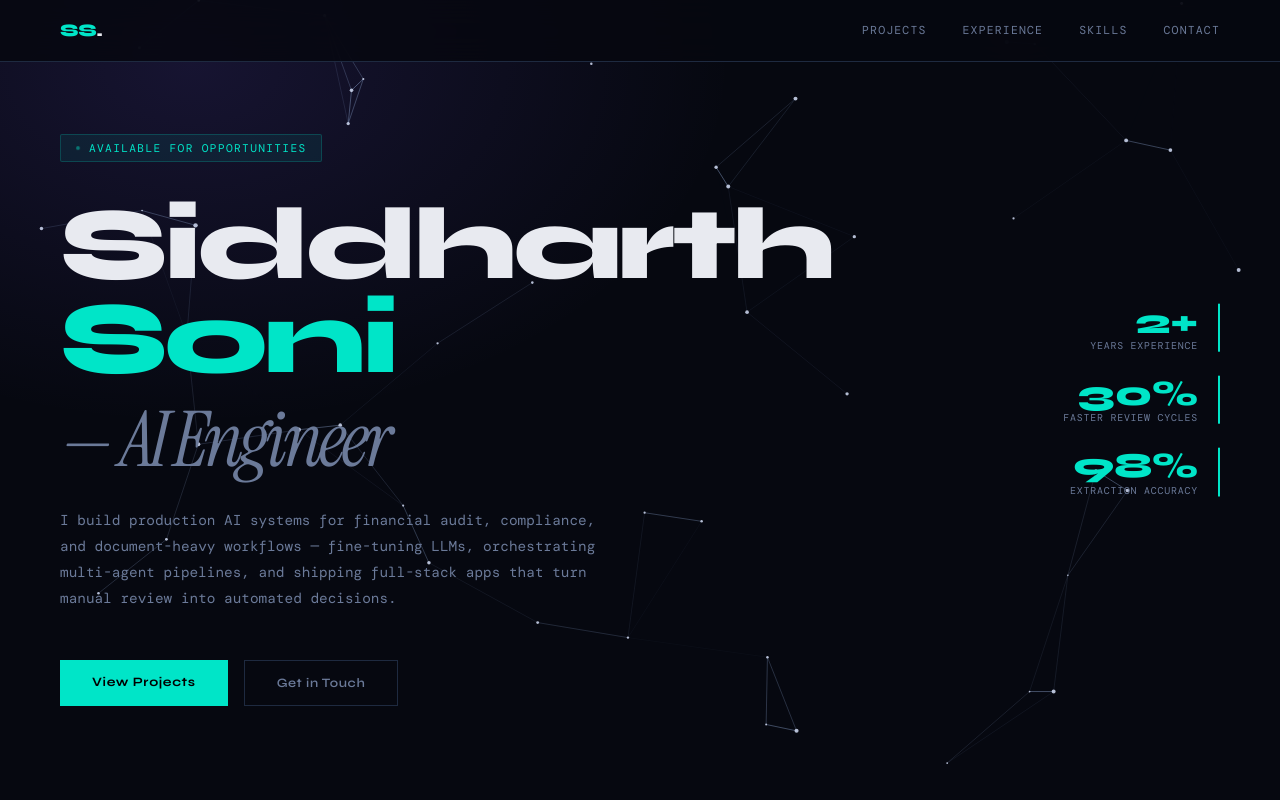
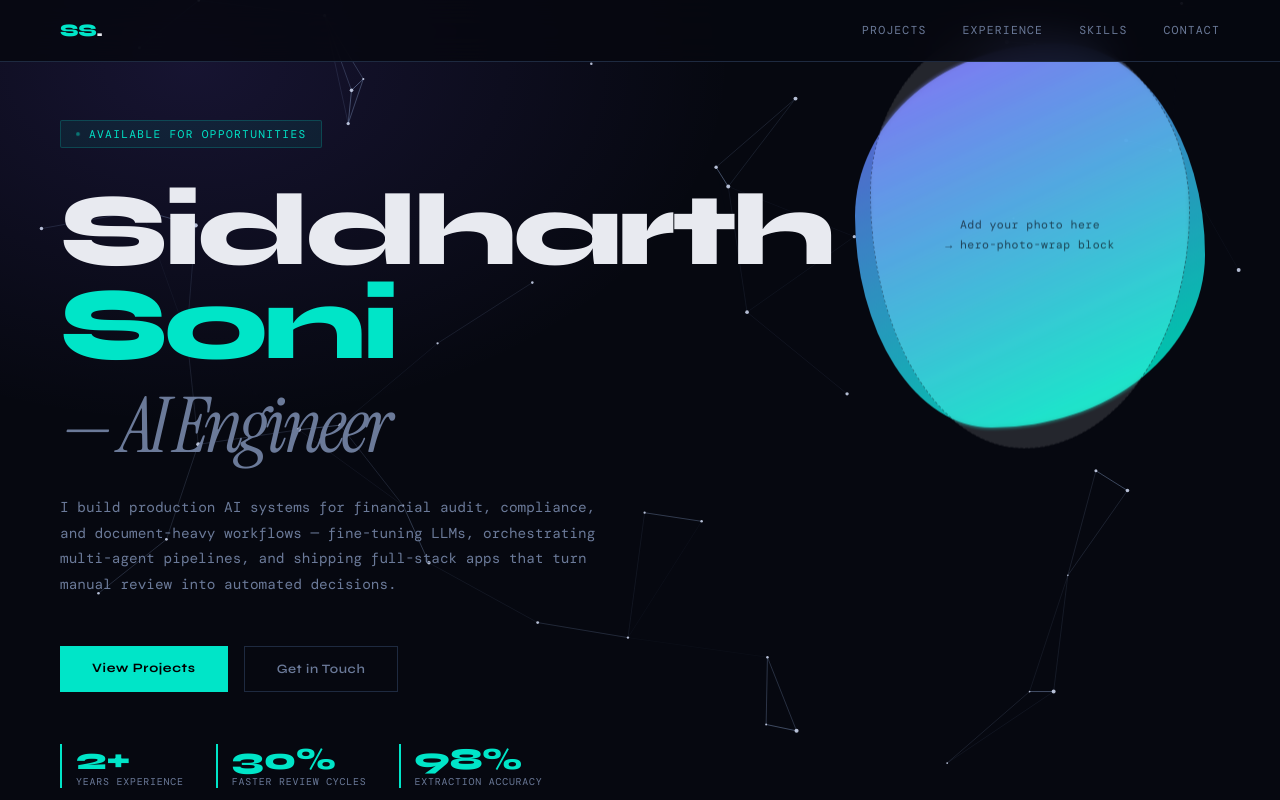
Before and after one commit to Soni-Siddharth/PORTFOLIO, a plain HTML site: page index.html in a window 1280 px wide. Shown: the top 800 px of the page. Drawn offline with nearby package versions, Linux system fonts and the light colour scheme; a web font is replaced by a local one.

Commit message:
Update index.html

```diff
--- a/index.html
+++ b/index.html
@@ -76,8 +76,17 @@
   .nav-links a { color: var(--muted); text-decoration: none; font-size: 0.72rem; letter-spacing: 0.1em; text-transform: uppercase; transition: color 0.2s; }
   .nav-links a:hover { color: var(--accent); }
 
-  .hero { min-height: 100vh; display: flex; align-items: center; padding: 120px 60px 80px; position: relative; z-index: 1; }
-  .hero-inner { max-width: 900px; }
+  .hero {
+    min-height: 100vh;
+    display: grid;
+    grid-template-columns: 1fr 380px;
+    align-items: center;
+    gap: 60px;
+    padding: 120px 60px 80px;
+    position: relative;
+    z-index: 1;
+  }
+  .hero-inner { max-width: 640px; }
   .hero-tag {
     display: inline-flex; align-items: center; gap: 8px;
     background: rgba(0,229,200,0.08); border: 1px solid rgba(0,229,200,0.2);
@@ -111,10 +120,59 @@
   }
   .btn-secondary:hover { border-color: var(--accent); color: var(--accent); }
 
-  .hero-stats { position: absolute; right: 60px; top: 50%; transform: translateY(-50%); display: flex; flex-direction: column; gap: 24px; animation: fadeLeft 0.8s 0.4s ease both; }
-  .stat-item { text-align: right; border-right: 2px solid var(--accent); padding-right: 20px; }
-  .stat-num { font-family: 'Syne', sans-serif; font-size: 2.2rem; font-weight: 800; color: var(--accent); line-height: 1; }
+  .hero-stats { display: flex; gap: 32px; margin-top: 52px; flex-wrap: wrap; animation: fadeUp 0.6s 0.4s ease both; }
+  .stat-item { text-align: left; border-left: 2px solid var(--accent); padding-left: 14px; }
+  .stat-num { font-family: 'Syne', sans-serif; font-size: 1.9rem; font-weight: 800; color: var(--accent); line-height: 1; }
   .stat-label { font-size: 0.62rem; color: var(--muted); letter-spacing: 0.08em; text-transform: uppercase; }
+
+  /* ---- Hero photo ---- */
+  .hero-photo-wrap {
+    position: relative;
+    width: 100%;
+    aspect-ratio: 1 / 1.15;
+    display: flex;
+    align-items: center;
+    justify-content: center;
+    animation: fadeLeft 0.8s 0.3s ease both;
+  }
+  .hero-blob {
+    position: absolute;
+    inset: 6% 4%;
+    background: linear-gradient(155deg, var(--accent2), var(--accent) 85%);
+    opacity: 0.85;
+    border-radius: 58% 42% 61% 39% / 45% 55% 45% 55%;
+    filter: blur(0.5px);
+    z-index: 0;
+  }
+  .hero-photo {
+    position: relative;
+    z-index: 1;
+    width: 84%;
+    aspect-ratio: 3 / 4;
+    object-fit: cover;
+    border-radius: 46% 54% 52% 48% / 40% 44% 56% 60%;
+    box-shadow: 0 30px 60px -20px rgba(0,0,0,0.6);
+    filter: grayscale(15%) contrast(1.05);
+  }
+  .hero-photo-placeholder {
+    position: relative;
+    z-index: 1;
+    width: 84%;
+    aspect-ratio: 3 / 4;
+    display: flex;
+    align-items: center;
+    justify-content: center;
+    text-align: center;
+    padding: 24px;
+    font-size: 0.72rem;
+    line-height: 1.7;
+    letter-spacing: 0.04em;
+    color: rgba(6,8,16,0.65);
+    background: rgba(255,255,255,0.12);
+    border: 1px dashed rgba(6,8,16,0.4);
+    border-radius: 46% 54% 52% 48% / 40% 44% 56% 60%;
+    backdrop-filter: blur(2px);
+  }
 
   @keyframes fadeUp { from { opacity: 0; transform: translateY(24px); } to { opacity: 1; transform: translateY(0); } }
   @keyframes fadeLeft { from { opacity: 0; transform: translate(24px, -50%); } to { opacity: 1; transform: translate(0, -50%); } }
@@ -204,7 +262,8 @@
   @media (max-width: 900px) {
     nav { padding: 16px 24px; }
     .hero { padding: 100px 24px 60px; }
-    .hero-stats { display: none; }
+    .hero { grid-template-columns: 1fr; }
+    .hero-photo-wrap { max-width: 280px; margin: 0 auto; order: -1; }
     section { padding: 60px 24px; }
     .divider { margin: 0 24px; }
     .projects-grid { grid-template-columns: 1fr; }
@@ -245,7 +304,6 @@
       <a href="#projects" class="btn-primary">View Projects</a>
       <a href="mailto:er.sonisiddharth@gmail.com" class="btn-secondary">Get in Touch</a>
     </div>
-  </div>
     <div class="hero-stats">
       <div class="stat-item">
         <div class="stat-num">2+</div>
@@ -258,6 +316,23 @@
       <div class="stat-item">
         <div class="stat-num">98%</div>
         <div class="stat-label">Extraction Accuracy</div>
+      </div>
+    </div>
+  </div>
+
+  <!-- ============================================================ -->
+  <!-- 📸 REPLACE YOUR PHOTO HERE                                    -->
+  <!-- Delete the <div class="hero-photo-placeholder">...</div> block -->
+  <!-- below and uncomment the <img> tag. Point src at your photo    -->
+  <!-- file (e.g. "assets/siddharth.jpg" or an uploaded image URL).  -->
+  <!-- ============================================================ -->
+  <div class="hero-photo-wrap">
+    <div class="hero-blob"></div>
+
+    <!-- <img class="hero-photo" src="YOUR-PHOTO.jpg" alt="Siddharth Soni"> -->
+
+    <div class="hero-photo-placeholder">
+      Add your photo here<br>→ hero-photo-wrap block
     </div>
   </div>
 </section>
```
Lines whose indentation alone changed are shown as unchanged.
